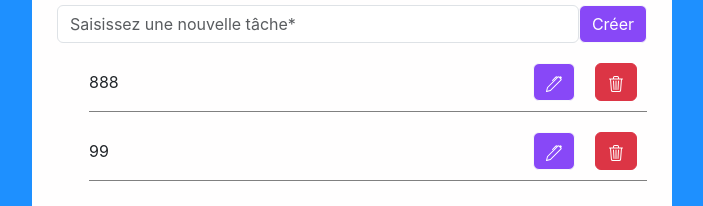
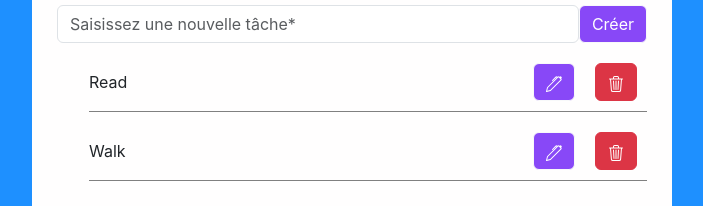
Before and after one commit to safiylm/Templates-Websites-React-js-Front-end, a React (Create React App) app: page /template/19 in a window 1280 px wide. Shown: the part 327-533 px from the top of the page, without its empty margins (288-991 px from the left). Built offline with nearby package versions, Linux system fonts and the light colour scheme.

Commit message:
Update index.js

```diff
--- a/src/components/template/Education/5/index.js
+++ b/src/components/template/Education/5/index.js
@@ -4,7 +4,7 @@ import { useState } from 'react';
 
 function EducationTemplate5() {
 
-    let [todolist, setToDoList] = useState([{ id: 0, task: "888" }, { id: 1, task: "99" }]);
+    let [todolist, setToDoList] = useState([{ id: 0, task: "Read" }, { id: 1, task: "Walk" }]);
 
     const addNewTask = (newElement) => {
         let id = todolist.length
```
